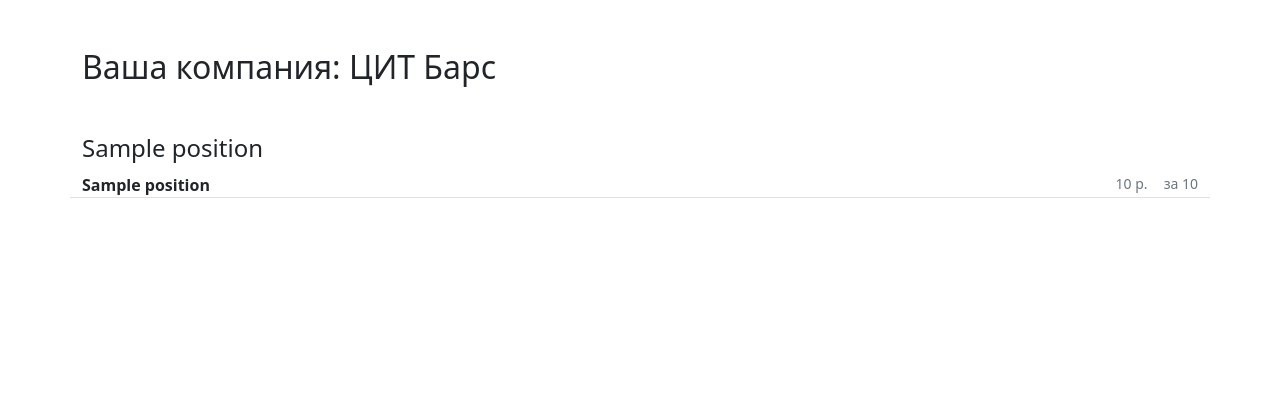
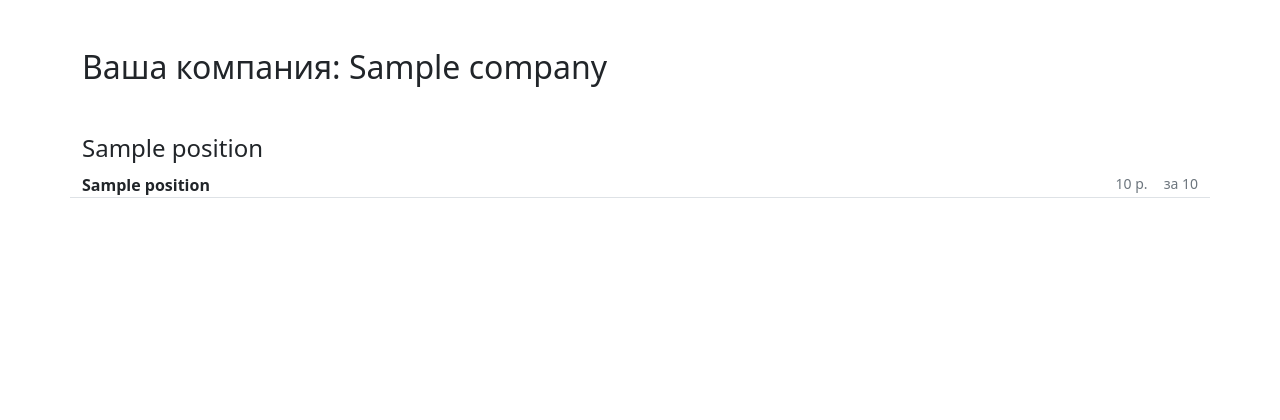
Before and after one commit to MashinaMashina/pirizhok, a PHP site: template views/menu/simple.php in a window 1280 px wide. Shown: the top 420 px of the page. Run offline with PHP 8.4, Linux system fonts and the light colour scheme; the template is opened without the code that fills it: most values are stand-ins (such as "Sample title", 1, 10 or a date in 2020); data that the repository does not hold is empty; some libraries are stand-ins or nearby versions.

Commit message:
название компании в simple menu

```diff
--- a/app/Controllers/Home.php
+++ b/app/Controllers/Home.php
@@ -29,6 +29,7 @@
             $view->render('menu/simple', [
                 'menu' => $menu,
                 'info' => $info,
+                'company' => $company,
             ]);
         } else {
             $view->render('menu/order', [
--- a/views/menu/simple.php
+++ b/views/menu/simple.php
@@ -8,10 +8,11 @@
                     'info' => $info,
                 ]);?>
 
-            <h2 class="mt-5">Ваша компания: ЦИТ Барс</h2>
+            <? if(!empty($company->name)): ?>
+                <h2 class="mt-5">Ваша компания: <?=htmlspecialchars($company->name)?></h2>
+            <?endif;?>
 
             <div class="menu my-5">
-
                 <?
                 $group_name = "";
                 foreach ($menu->positions as $value) {
```
